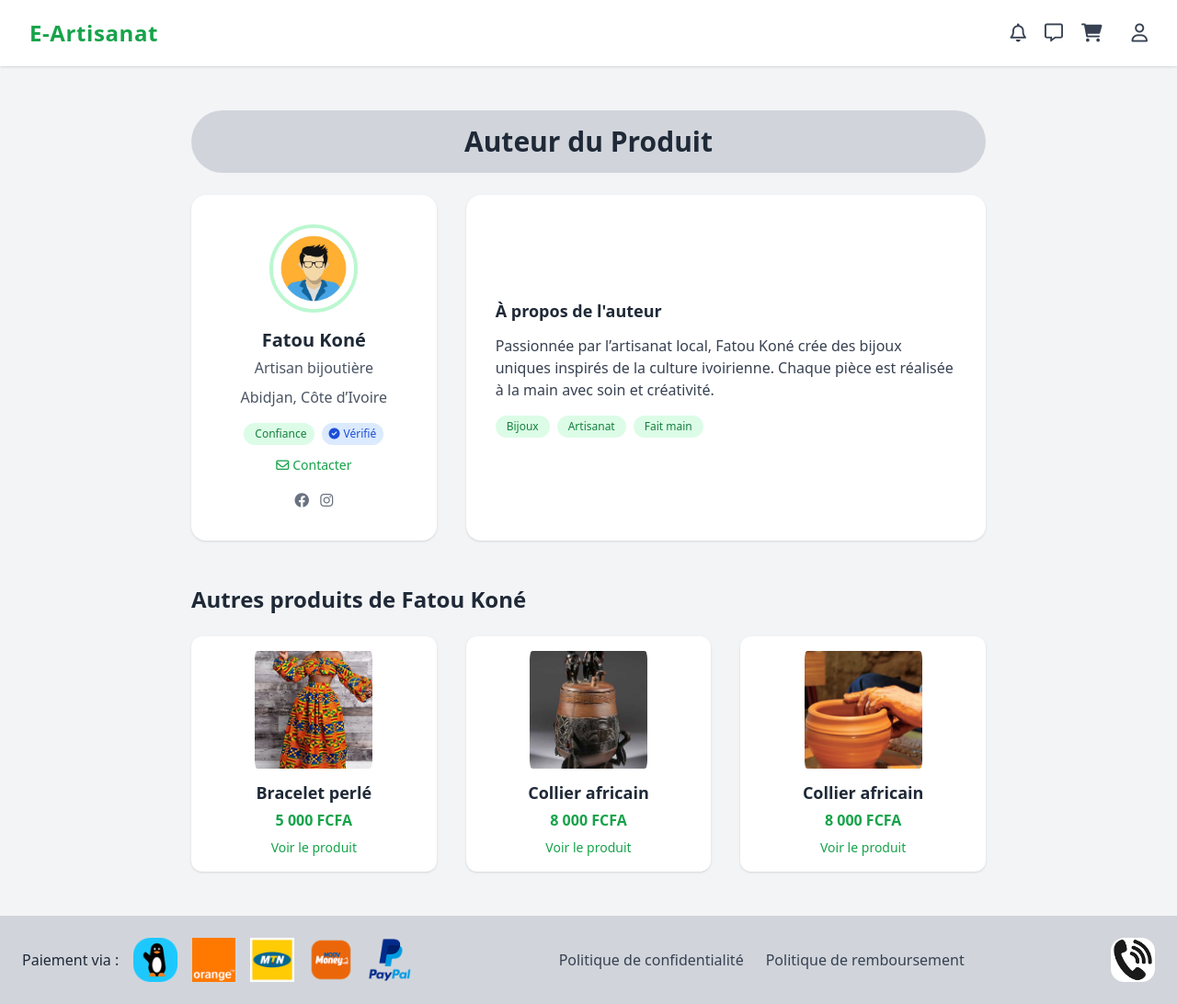
After one commit to RodrigueAk47/e-artisanat, a PHP site: page /auteur in a window 1280 px wide. The commit adds this page. Shown: the whole page at 92% size. Run offline with PHP 8.4, Linux system fonts and the light colour scheme; some libraries are stand-ins or nearby versions.

Commit message:
Add author profile and product showcase for Fatou Koné

```diff
--- /dev/null
+++ b/app/Controllers/AuteurController.php
@@ -0,0 +1,13 @@
+<?php
+
+namespace App\Controllers;
+
+class AuteurController
+{
+    public function index(string $title)
+    {
+        require_once __DIR__ . '/../Views/layouts/header.php';
+        require_once __DIR__ . '/../Views/auteur.php';
+        require_once __DIR__ . '/../Views/layouts/footer.php';
+    }
+}
--- /dev/null
+++ b/app/Views/auteur.php
@@ -0,0 +1,73 @@
+<main class="flex-grow">
+    <section class="w-full sm:w-[70%] mx-auto mt-12 mb-6 px-4">
+        <h2 class="text-3xl font-bold text-center text-gray-800 bg-gray-300 py-4 rounded-full">
+            Auteur du Produit
+        </h2>
+    </section>
+
+    <section class="w-full sm:w-[70%] mx-auto px-4 grid grid-cols-1 md:grid-cols-3 gap-8">
+        <!-- Profil Auteur -->
+        <div class="bg-white rounded-2xl shadow p-8 flex flex-col items-center md:col-span-1">
+            <img src="../public/assets/img/avatar.png" alt="Avatar auteur" class="w-24 h-24 rounded-full mb-4 border-4 border-green-200 object-cover">
+            <h3 class="text-xl font-bold mb-1">Fatou Koné</h3>
+            <p class="text-gray-600 mb-2">Artisan bijoutière</p>
+            <p class="text-gray-600 mb-4 text-center">Abidjan, Côte d’Ivoire</p>
+            <div class="flex gap-2 mb-3">
+            <span class="flex items-center bg-green-100 text-green-700 px-2 py-1 rounded-full text-xs font-medium">
+                <i class="fa-solid fa-shield-halved mr-1"></i> Confiance
+            </span>
+            <span class="flex items-center bg-blue-100 text-blue-700 px-2 py-1 rounded-full text-xs font-medium">
+                <i class="fa-solid fa-circle-check mr-1"></i> Vérifié
+            </span>
+            </div>
+            <a href="mailto:fatou.kone@email.com" class="text-green-600 hover:underline text-sm mb-2 flex items-center gap-1">
+            <i class="fa-regular fa-envelope"></i> Contacter
+            </a>
+            <div class="flex gap-3 mt-2">
+            <a href="#" class="text-gray-500 hover:text-green-600"><i class="fab fa-facebook"></i></a>
+            <a href="#" class="text-gray-500 hover:text-green-600"><i class="fab fa-instagram"></i></a>
+            </div>
+        </div>
+        <!-- Description de l'auteur -->
+        <div class="bg-white rounded-2xl shadow p-8 md:col-span-2 flex flex-col justify-center">
+            <h4 class="text-lg font-semibold mb-3">À propos de l'auteur</h4>
+
+            <p class="text-gray-700 mb-4">
+                Passionnée par l’artisanat local, Fatou Koné crée des bijoux uniques inspirés de la culture ivoirienne. Chaque pièce est réalisée à la main avec soin et créativité.
+            </p>
+
+            <div class="flex flex-wrap gap-2">
+                <span class="bg-green-100 text-green-700 px-3 py-1 rounded-full text-xs">Bijoux</span>
+                <span class="bg-green-100 text-green-700 px-3 py-1 rounded-full text-xs">Artisanat</span>
+                <span class="bg-green-100 text-green-700 px-3 py-1 rounded-full text-xs">Fait main</span>
+            </div>
+        </div>
+    </section>
+
+    <section class="w-full sm:w-[70%] mx-auto px-4 mt-12">
+
+        <h3 class="text-2xl font-bold mb-6 text-gray-800">Autres produits de Fatou Koné</h3>
+        <div class="grid grid-cols-1 sm:grid-cols-2 md:grid-cols-3 gap-8">
+            <!-- Produit 1 -->
+            <div class="bg-white rounded-xl shadow p-4 flex flex-col items-center">
+                <img src="../public/assets/img/produits/pagne.png" alt="Bracelet perlé" class="w-32 h-32 object-cover rounded mb-3">
+                <h4 class="font-semibold text-lg mb-1">Bracelet perlé</h4>
+                <span class="text-green-600 font-bold mb-2">5 000 FCFA</span>
+                <a href="produit.html?id=1" class="text-sm text-green-600 hover:underline">Voir le produit</a>
+            </div>
+            <!-- Produit 2 -->
+            <div class="bg-white rounded-xl shadow p-4 flex flex-col items-center">
+                <img src="../public/assets/img/produits/sculpture.png" alt="Collier africain" class="w-32 h-32 object-cover rounded mb-3">
+                <h4 class="font-semibold text-lg mb-1">Collier africain</h4>
+                <span class="text-green-600 font-bold mb-2">8 000 FCFA</span>
+                <a href="produit.html?id=2" class="text-sm text-green-600 hover:underline">Voir le produit</a>
+            </div>
+            <div class="bg-white rounded-xl shadow p-4 flex flex-col items-center">
+                <img src="../public/assets/img/produits/poteries.png" alt="Collier africain" class="w-32 h-32 object-cover rounded mb-3">
+                <h4 class="font-semibold text-lg mb-1">Collier africain</h4>
+                <span class="text-green-600 font-bold mb-2">8 000 FCFA</span>
+                <a href="produit.html?id=2" class="text-sm text-green-600 hover:underline">Voir le produit</a>
+            </div>
+        </div>
+    </section>
+</main>
--- a/routes/web.php
+++ b/routes/web.php
@@ -5,7 +5,7 @@ global $router;
 
 use App\Controllers\HomeController;
 use App\Controllers\AuthController;
-use App\Controllers\LoginController;
+use App\Controllers\AuteurController;
 
 $router->get('/', function () {
     (new HomeController())->index(
@@ -24,3 +24,9 @@ $router->get('/register', function () {
         'E-Artisanat - Inscription'
     );
 });
+
+$router->get('/auteur', function () {
+    (new AuteurController())->index(
+        'E-Artisanat - Auteur'
+    );
+});
```
